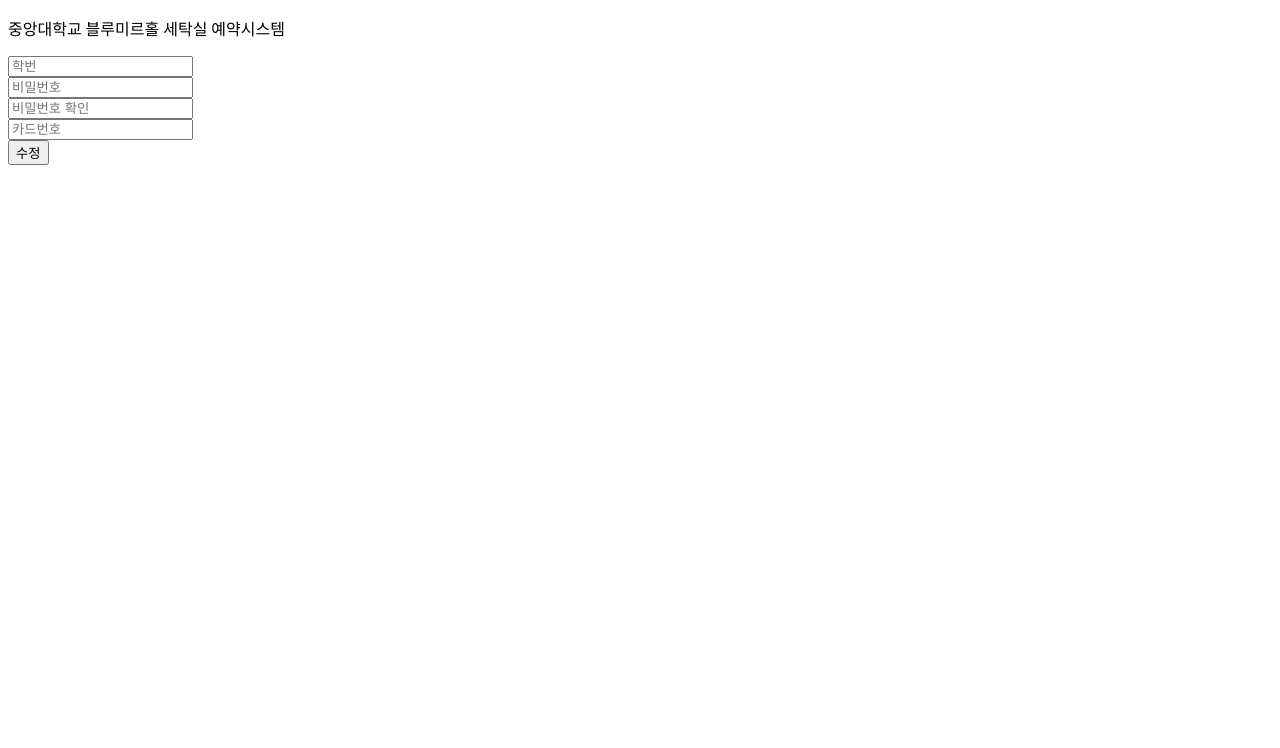
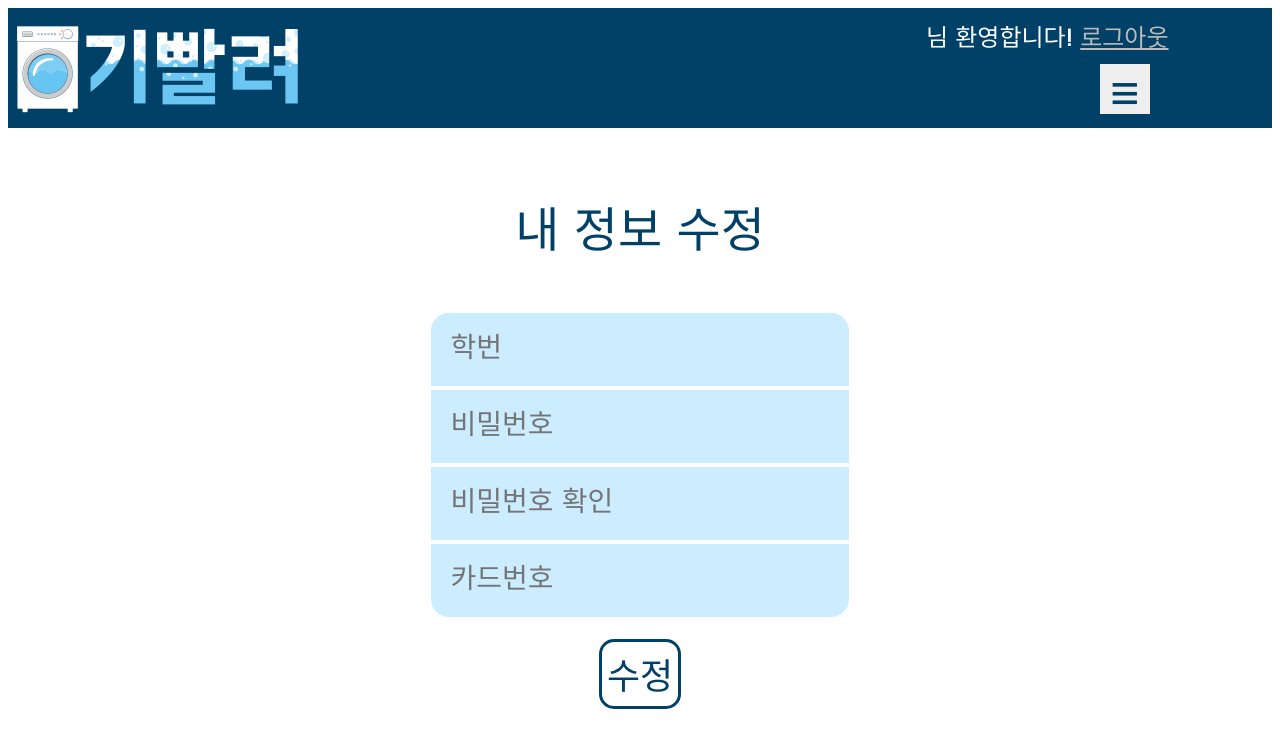
Before and after one commit to licm34/SWTECHFAIR, a Django app: page /account/myinfo_edit in a window 1280 px wide. Shown: the top 748 px of the page. Run offline with Django 3.2, Linux system fonts and the light colour scheme.

Commit message:
css 입힘

```diff
--- a/account/templates/account/myinfo_edit.html
+++ b/account/templates/account/myinfo_edit.html
@@ -1,16 +1,34 @@
-<!DOCTYPE html>
-<html lang="ko">
-<head>
-    <meta charset="UTF-8">
-    <meta name="viewport" content="width=device-width, initial-scale=1.0">
-    <meta http-equiv="X-UA-Compatible" content="ie=edge">
-    <title>기빨려 예약시스템 info_edit</title>
-</head>
-<body>
-    <link href="https://fonts.googleapis.com/css?family=Do+Hyeon&display=swap&subset=korean" rel="stylesheet">
+{% extends 'base.html' %}
 
-    <p id="welcome">중앙대학교 블루미르홀 세탁실 예약시스템</p>
+{% block title %}myinfo_edit{% endblock %}
 
+{% block content %}
+
+<style>
+        #entity {
+            font-family: 'Do Hyeon', sans-serif;
+            background: #ccecff;
+            text-align: left;
+            width: 60%;
+            padding: 3%;
+            font-size: 28px;
+            border: 2px solid white;
+        }
+        #wrap {
+            text-align: center;
+            width: 50%;
+            padding-left: 25%;
+        }
+        @media all and (max-width: 1200px){
+            #wrap {
+                width: 60%;
+                padding-left: 20%;
+            }
+        }
+</style>
+
+<p class="title" style="color: #014167">내 정보 수정</p>
+<div id="wrap">
 
     {% if fail %}
     <strong>수정에 실패하였습니다.</strong>
@@ -18,11 +36,12 @@
 
 <form action="{% url 'account:myinfo_edit' %}" method="POST">
     {% csrf_token %}
-    <input type="text" class="form-control" name="UserName" placeholder="학번" value="{{user.UserName}}" readonly> <br>
-    <input type="password" class="form-control" name="PassWord" placeholder="비밀번호"> <br>
-    <input type="password" class="form-control" name="Confirm" placeholder="비밀번호 확인"> <br>
-    <input type="text" class="form-control" name="CardId" placeholder="카드번호" value="{{user.CardId}}"> <br>
-    <input type="submit" class="form-control btn btn-secondary" value="수정">
+    <input id="entity" style="border-top-left-radius: 20px; border-top-right-radius: 20px" type="text" class="form-control" name="UserName" placeholder="학번" value="{{user.UserName}}" readonly> <br>
+    <input id="entity" type="password" class="form-control" name="PassWord" placeholder="비밀번호"> <br>
+    <input id="entity" type="password" class="form-control" name="Confirm" placeholder="비밀번호 확인"> <br>
+    <input id="entity" style="border-bottom-left-radius: 20px; border-bottom-right-radius: 20px" type="text" class="form-control" name="CardId" placeholder="카드번호" value="{{user.CardId}}"> <br><br>
+    <input id="button" type="submit" class="button" class="form-control btn btn-secondary" value="수정">
 </form>
-</body>
-</html>
+</div>
+
+{% endblock %}
```
